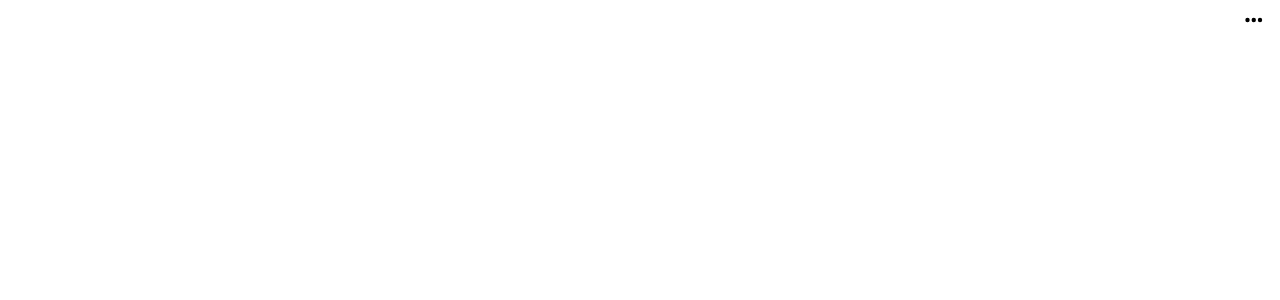
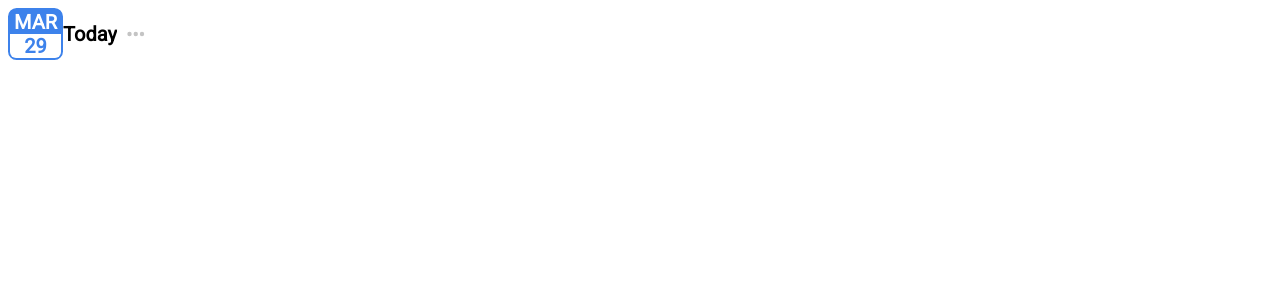
Before and after one commit to mirxsp/todo-list, an Angular app: page / in a window 1280 px wide. Shown: the top 300 px of the page. Built offline with nearby package versions, Linux system fonts and the light colour scheme.

Commit message:
Fixed dropdown and todo-list component created

```diff
--- a/src/app/app.component.html
+++ b/src/app/app.component.html
@@ -1 +1 @@
-<app-dropdown [items]="['app-dropdown','asd']"></app-dropdown>
+<app-todo-list></app-todo-list>
--- a/src/app/app.module.ts
+++ b/src/app/app.module.ts
@@ -5,10 +5,12 @@
 import { AppComponent } from './app.component';
 import { FontAwesomeModule } from '@fortawesome/angular-fontawesome';
 import { SharedModule } from './shared/shared.module';
+import { TodoListComponent } from './todo-list/todo-list.component';
 
 @NgModule({
   declarations: [
     AppComponent,
+    TodoListComponent,
   ],
   imports: [
     BrowserModule,
--- a/src/app/shared/dropdown/dropdown.component.html
+++ b/src/app/shared/dropdown/dropdown.component.html
@@ -1,9 +1,9 @@
 <div class="ellipsis-container">
     <fa-icon [icon]="['fas','ellipsis']" (click)="onExpand()" [ngClass]="{'expanded': expanded, 'ellipsis': true}"></fa-icon>
 </div>
-<ng-container *ngIf="items.length!=0">
-    <div class="connector" (click)="onSelect(0)"></div>
-    <div class="horizontal-connector" (click)="onSelect(0)"></div>
+<ng-container *ngIf="items.length!=0 && expanded">
+    <div class="connector"></div>
+    <div class="horizontal-connector"></div>
 </ng-container>
 <div class="dropdown" *ngIf="expanded">
     <div class="dropdown-item" *ngFor="let item of items;index as i" (click)="onSelect(i)">{{item}}</div>
--- a/src/app/shared/dropdown/dropdown.component.scss
+++ b/src/app/shared/dropdown/dropdown.component.scss
@@ -1,12 +1,14 @@
 :host{
     position: relative;
     float:right;
+    z-index: 1;
 }
 .ellipsis{
     padding: 0.2em 0.5em 0 0.5em;
     border-radius: 0.625em 0.625em 0 0;
     background: white;
     overflow: hidden;
+    color: #C4C4C4;
     &.expanded{
         color: #4E4E4E;
         box-shadow: 0px 0px 0.75em 0.125em rgba(0, 0, 0, 0.15);
@@ -18,30 +20,35 @@
     top: 1.2em;
     width: 1.875em;
     height: 0.95em;
-    z-index: 1;
 }
 .horizontal-connector{
     position: absolute;
     background: white;
-    top: 1.2em;
+    top: 1.22em;
     width: 5em;
     height: 0.9em;
     right: 0;
-    z-index: 1;
 }
 .dropdown{
     z-index: -1;
     overflow: hidden;
     position: absolute;
     background: white;
-    padding: 0.4em 0 0 0;
+    padding: 0.6em 0 0 0;
     border-radius: 0.625em 0 0.625em 0.625em;
     box-shadow: 0px 0px 0.75em 0.125em rgba(0, 0, 0, 0.15);
     right: 0;
     .dropdown-item{
+        cursor: pointer;
+        user-select: none;
         min-width: 5em;
         text-align: center;
         padding: 0.2em 0.4em;
-        border-bottom: 0.125em solid #ECECEC;;
+        border-bottom: 0.125em solid #ECECEC;
+        color: #C4C4C4;
+
+        &:hover{
+            color: #3D82EB;
+        }
     }
 }
--- /dev/null
+++ b/src/app/todo-list/todo-list.component.html
@@ -0,0 +1,5 @@
+<header>
+    <app-date></app-date>
+    <h1>Today</h1>
+    <app-dropdown [items]="['Completed','In progress','Removed']"></app-dropdown>
+</header>
--- /dev/null
+++ b/src/app/todo-list/todo-list.component.scss
@@ -0,0 +1,5 @@
+header{
+    display: flex;
+    flex-direction: row;
+    align-items: center;
+}
--- /dev/null
+++ b/src/app/todo-list/todo-list.component.ts
@@ -0,0 +1,15 @@
+import { Component, OnInit } from '@angular/core';
+
+@Component({
+  selector: 'app-todo-list',
+  templateUrl: './todo-list.component.html',
+  styleUrls: ['./todo-list.component.scss']
+})
+export class TodoListComponent implements OnInit {
+
+  constructor() { }
+
+  ngOnInit(): void {
+  }
+
+}
```
